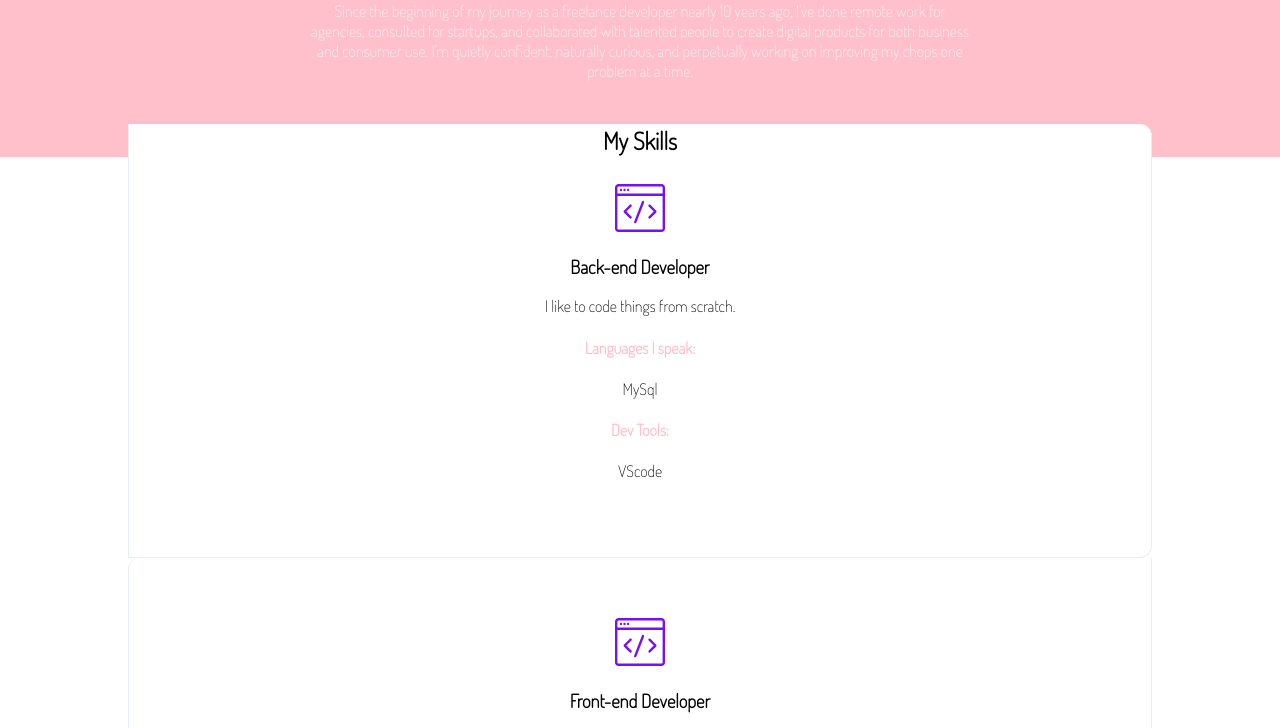
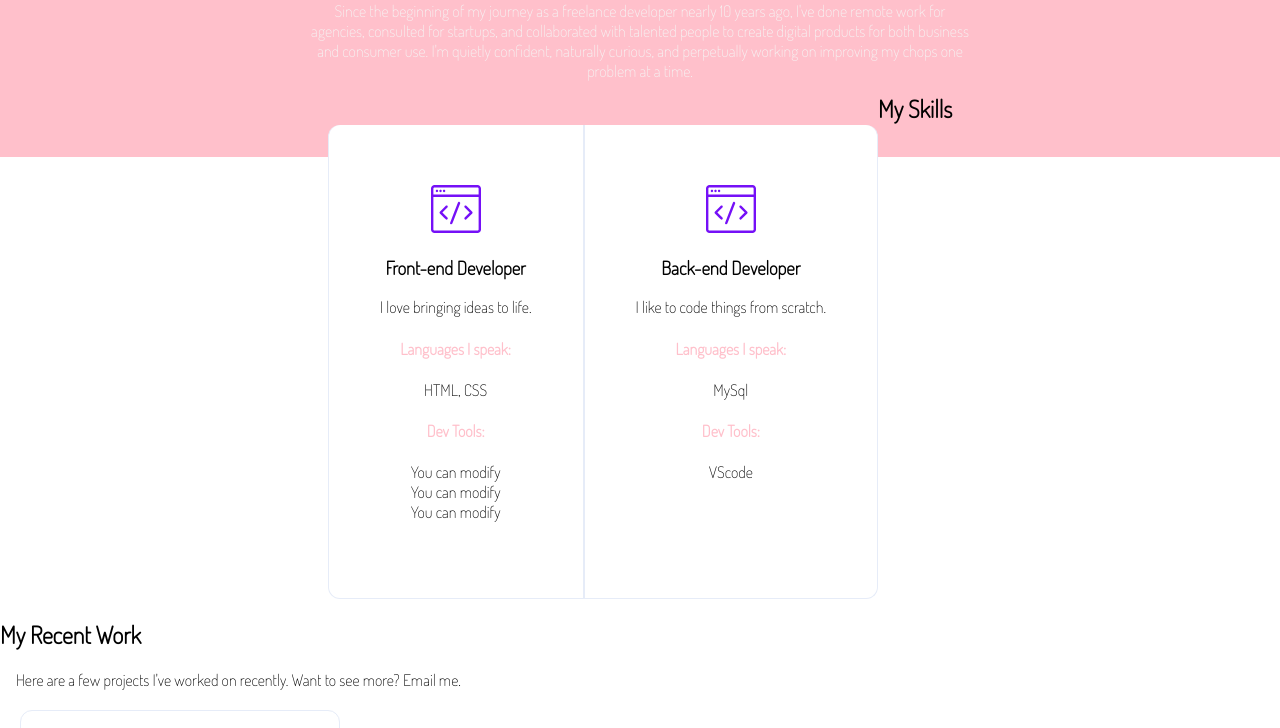
Before and after one commit to WildCodeSchool-2024-09/JS-Paris-checkpoint-1, a website: page site/portfolio.html in a window 1280 px wide. Shown: the part 930-1658 px from the top of the page. Drawn offline with Linux system fonts and the light colour scheme; files whose address does not match are found by name.

Commit message:
finish Basis steps - step 6 in part 2

```diff
--- a/site/css/portfolio.css
+++ b/site/css/portfolio.css
@@ -71,6 +71,9 @@ nav .menu li a {
   margin-top: calc(var(--gutter) * -2);
   border-radius: var(--radius);
   padding: 0 10%;
+  display: flex;
+  flex-direction: row-reverse;
+  justify-content: center;
 }
 
 .skills--title {
--- a/site/css/reponsive.css
+++ b/site/css/reponsive.css
@@ -1,3 +1,6 @@
 .desktop img {
     display: none;
 }
+
+.skills {
+    flex-direction: column-reverse;
```
